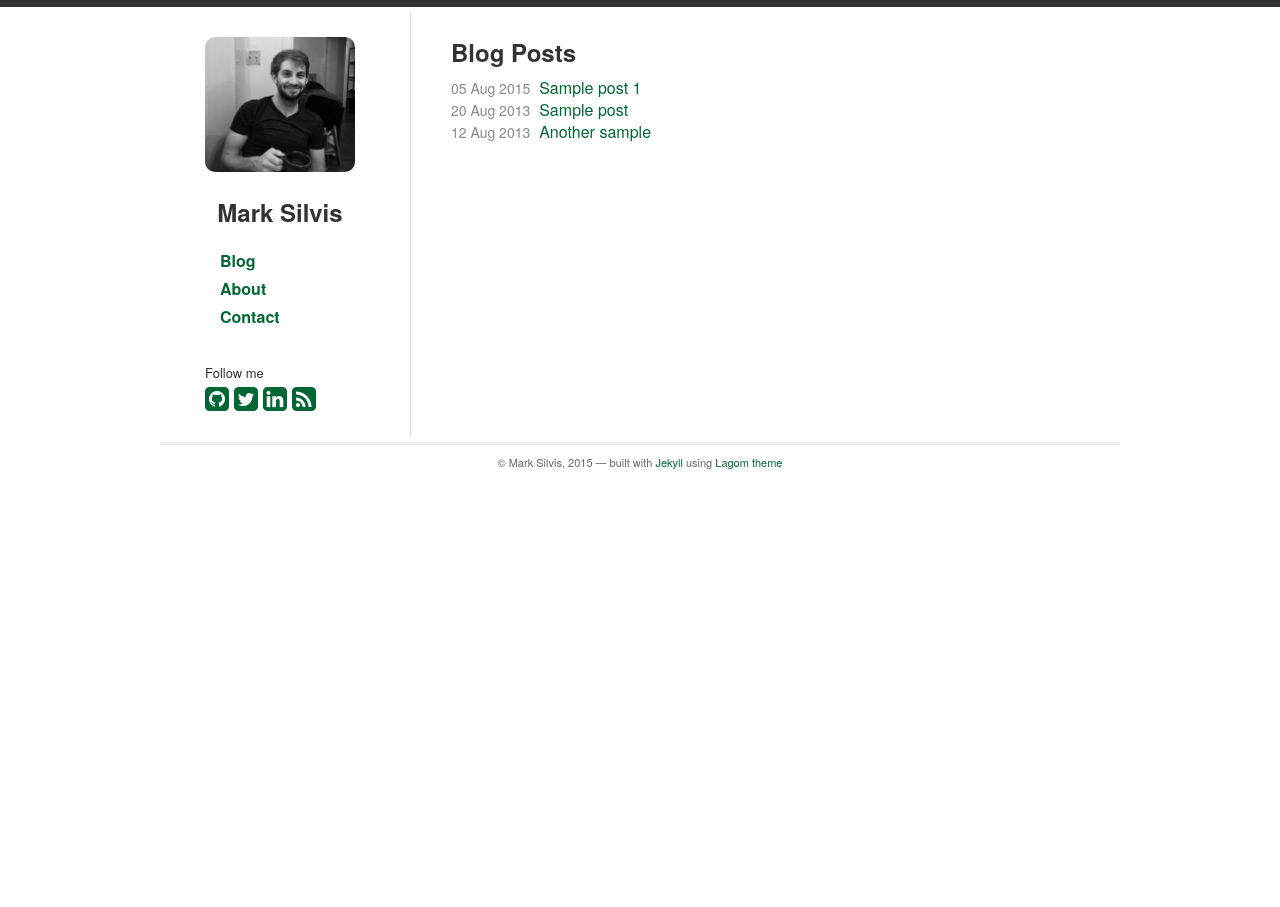
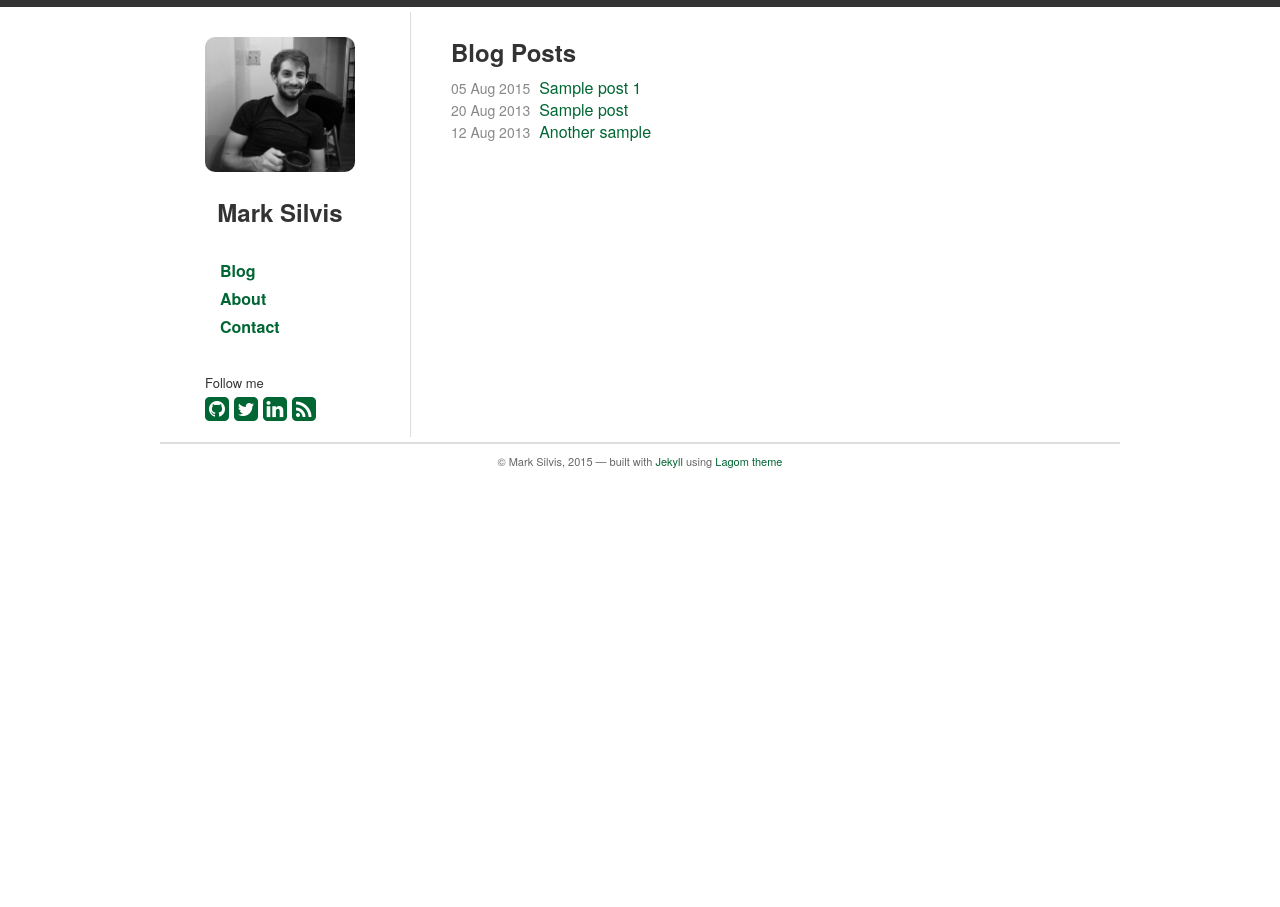
Before and after one commit to marksilvis/marksilvis.github.io, a Jekyll site: the page built from index.html, in a window 1280 px wide. Built offline with Jekyll 4.4.1, drawn with Linux system fonts in a browser that asks for light colours; nearby versions of some CDN libraries.

Commit message:
fixed footer border

```diff
--- a/_includes/css/screen.css
+++ b/_includes/css/screen.css
@@ -164,7 +164,6 @@ nav h1, nav h2 {
   text-align: left;
   margin: 35px;
   padding-left: 15px;
-  margin-top: 25px;
   margin-right: auto;
 }
 
@@ -204,7 +203,7 @@ nav h1, nav h2 {
 .footer {
   font-size: 80%;
   color: #666;
-  border-top: 3px solid #EEE;
+  border-top: 2px solid #DDD;
   overflow: hidden;
 }
 
```
